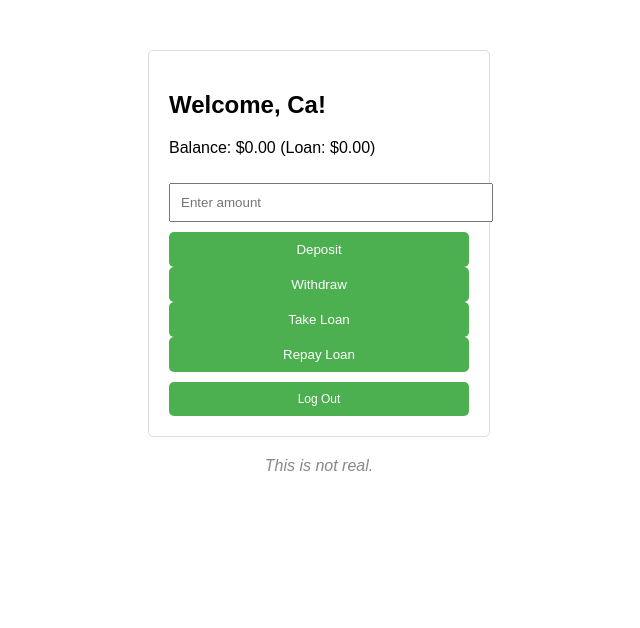
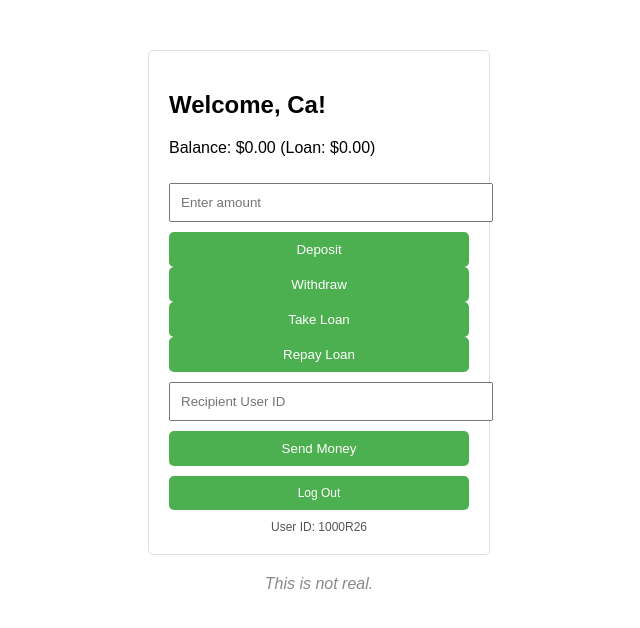
Before and after one commit to Justforfuncom/BankCa, a plain HTML site: page index.html in a window 1280 px wide. Shown: the whole page, without its empty margins (321-961 px from the left). Drawn offline with Linux system fonts and the light colour scheme.

Commit message:
Update index.html

```diff
--- a/index.html
+++ b/index.html
@@ -57,6 +57,12 @@
             font-style: italic;
             color: #888;
         }
+        .user-id {
+            text-align: center;
+            margin-top: 10px;
+            font-size: 12px;
+            color: #555;
+        }
     </style>
 </head>
 <body>
@@ -68,25 +74,35 @@
         <button onclick="withdraw()">Withdraw</button>
         <button onclick="takeLoan()">Take Loan</button>
         <button onclick="repayLoan()">Repay Loan</button>
+        <input type="text" id="recipientId" placeholder="Recipient User ID">
+        <button onclick="sendMoney()">Send Money</button>
         <button class="logout-btn" onclick="logOut()">Log Out</button>
+        <div class="user-id" id="user-id"></div>
     </div>
     <div class="note">
         <p>This is not real.</p>
     </div>
 
     <script>
-        let balance = parseFloat(localStorage.getItem('balance')) || 0;
-        let loanAmount = parseFloat(localStorage.getItem('loanAmount')) || 0;
+        // Set your custom user ID here
+        const userId = '1000R26';
+
+        let balance = parseFloat(localStorage.getItem(`balance_${userId}`)) || 0;
+        let loanAmount = parseFloat(localStorage.getItem(`loanAmount_${userId}`)) || 0;
         const name = 'Ca';
 
         function updateBalance() {
             document.getElementById('balance').innerText = `Balance: $${balance.toFixed(2)} (Loan: $${loanAmount.toFixed(2)})`;
-            localStorage.setItem('balance', balance);
-            localStorage.setItem('loanAmount', loanAmount);
+            localStorage.setItem(`balance_${userId}`, balance);
+            localStorage.setItem(`loanAmount_${userId}`, loanAmount);
         }
 
         function updateName() {
             document.getElementById('welcome-message').innerText = `Welcome, ${name}!`;
+        }
+
+        function updateUserId() {
+            document.getElementById('user-id').innerText = `User ID: ${userId}`;
         }
 
         function deposit() {
@@ -141,13 +157,37 @@
             document.getElementById('amount').value = '';
         }
 
+        function sendMoney() {
+            const amount = parseFloat(document.getElementById('amount').value);
+            const recipientId = document.getElementById('recipientId').value.trim();
+            if (!isNaN(amount) && amount > 0 && amount <= balance) {
+                if (recipientId) {
+                    const recipientBalance = parseFloat(localStorage.getItem(`balance_${recipientId}`)) || 0;
+                    balance -= amount;
+                    localStorage.setItem(`balance_${userId}`, balance);
+                    localStorage.setItem(`balance_${recipientId}`, recipientBalance + amount);
+                    updateBalance();
+                    alert(`Sent $${amount.toFixed(2)} to ${recipientId}`);
+                } else {
+                    alert('Please enter a valid recipient user ID.');
+                }
+            } else if (amount > balance) {
+                alert('Insufficient balance to send money.');
+            } else {
+                alert('Please enter a valid amount to send.');
+            }
+            document.getElementById('amount').value = '';
+            document.getElementById('recipientId').value = '';
+        }
+
         function logOut() {
             history.back();
         }
 
-        // Initialize the balance and name when the page loads
+        // Initialize the balance, name, and user ID when the page loads
         updateBalance();
         updateName();
+        updateUserId();
     </script>
 </body>
 </html>
```
